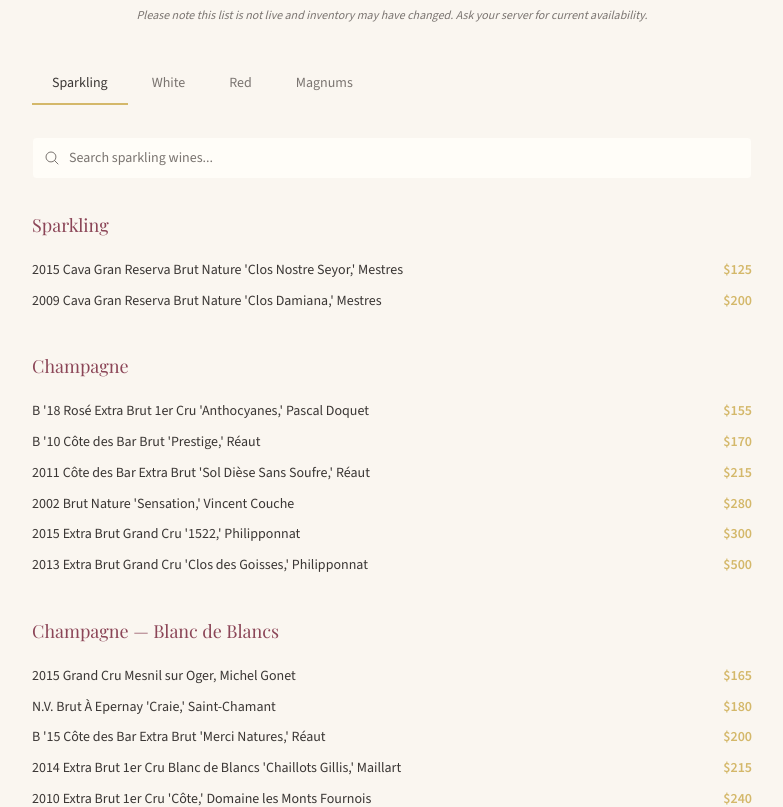
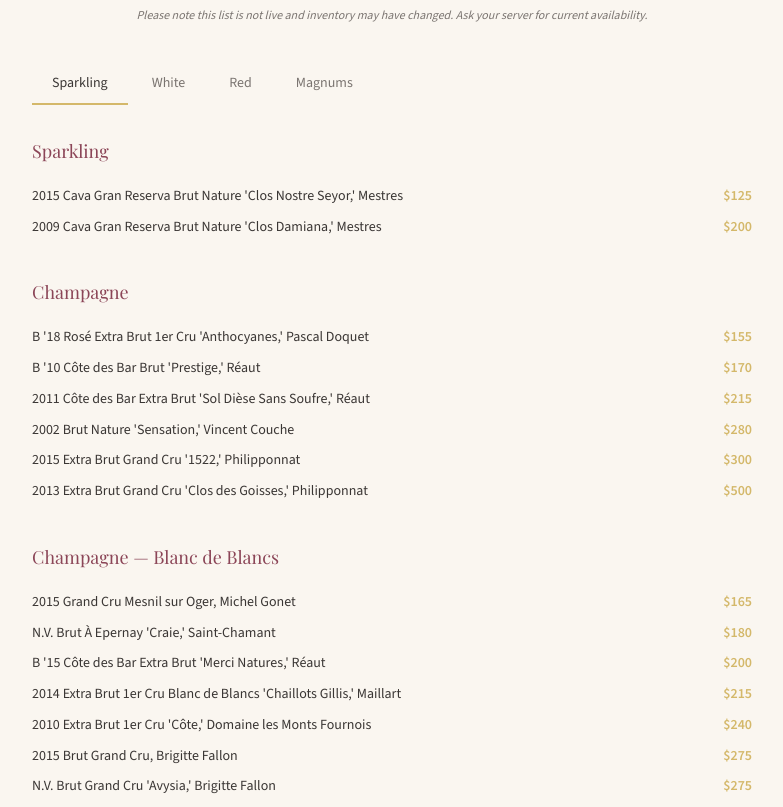
Before and after one commit to ginab61491/heirloom-cafe-test, a Next.js app: page /wine in a window 1280 px wide. Shown: the part 580-1387 px from the top of the page, without its empty margins (248-1031 px from the left). Built offline with nearby package versions, Linux system fonts and the light colour scheme; a web font is replaced by a local one.

Commit message:
Remove search bar from wine list
Co-Authored-By: Claude Sonnet 4.6 <noreply@anthropic.com>

```diff
--- a/src/app/wine/page.tsx
+++ b/src/app/wine/page.tsx
@@ -7,7 +7,6 @@ import { rareWineList } from "@/data/rareWines";
 export default function WinePage() {
   const [activeTab, setActiveTab] = useState<'list' | 'club'>('list');
   const [activeCategory, setActiveCategory] = useState('Sparkling');
-  const [search, setSearch] = useState('');
   const [submitted, setSubmitted] = useState(false);
   const [clubName, setClubName] = useState('');
   const [clubEmail, setClubEmail] = useState('');
@@ -17,17 +16,7 @@ export default function WinePage() {
 
   const currentCategory = rareWineList.find(c => c.category === activeCategory)!;
 
-  const filteredSections = search.trim()
-    ? currentCategory.sections.map(section => ({
-        ...section,
-        groups: section.groups.map(group => ({
-          ...group,
-          wines: group.wines.filter(w =>
-            w.name.toLowerCase().includes(search.toLowerCase())
-          ),
-        })).filter(g => g.wines.length > 0),
-      })).filter(s => s.groups.length > 0)
-    : currentCategory.sections;
+  const filteredSections = currentCategory.sections;
 
   return (
     <div className="bg-[var(--color-cream)]">
@@ -86,7 +75,7 @@ export default function WinePage() {
               {rareWineList.map(cat => (
                 <button
                   key={cat.category}
-                  onClick={() => { setActiveCategory(cat.category); setSearch(''); }}
+                  onClick={() => setActiveCategory(cat.category)}
                   className={`px-5 py-2.5 text-sm font-medium transition-colors border-b-2 -mb-px ${
                     activeCategory === cat.category
                       ? 'border-[var(--color-gold)] text-[var(--color-charcoal)]'
@@ -98,31 +87,10 @@ export default function WinePage() {
               ))}
             </div>
 
-            {/* Search */}
-            <div className="mb-8 relative">
-              <svg className="absolute left-3 top-1/2 -translate-y-1/2 w-4 h-4 text-[var(--color-warm-gray)]" fill="none" viewBox="0 0 24 24" stroke="currentColor" strokeWidth={1.5}>
-                <path strokeLinecap="round" strokeLinejoin="round" d="m21 21-5.197-5.197m0 0A7.5 7.5 0 1 0 5.196 5.196a7.5 7.5 0 0 0 10.607 10.607Z" />
-              </svg>
-              <input
-                type="text"
-                value={search}
-                onChange={e => setSearch(e.target.value)}
-                placeholder={`Search ${activeCategory.toLowerCase()} wines...`}
-                className="w-full pl-9 pr-4 py-2.5 text-sm bg-[var(--color-warm-white)] border border-[var(--color-cream)] rounded text-[var(--color-charcoal)] placeholder:text-[var(--color-warm-gray)] focus:outline-none focus:border-[var(--color-gold)]"
-              />
-              {search && (
-                <button onClick={() => setSearch('')} className="absolute right-3 top-1/2 -translate-y-1/2 text-[var(--color-warm-gray)] hover:text-[var(--color-charcoal)]">
-                  ✕
-                </button>
-              )}
-            </div>
 
             {/* Wine list */}
-            {filteredSections.length === 0 ? (
-              <p className="text-center text-[var(--color-warm-gray)] text-sm py-8">No wines found for &ldquo;{search}&rdquo;</p>
-            ) : (
-              <div className="space-y-10">
-                {filteredSections.map(section => (
+            <div className="space-y-10">
+              {filteredSections.map(section => (
                   <div key={section.section}>
                     <div className="flex items-center gap-4 mb-5">
                       <h2 className="font-[family-name:var(--font-serif)] text-lg text-[var(--color-wine)] whitespace-nowrap">
@@ -157,8 +125,7 @@ export default function WinePage() {
                     </div>
                   </div>
                 ))}
-              </div>
-            )}
+            </div>
           </>
         )}
 
```
